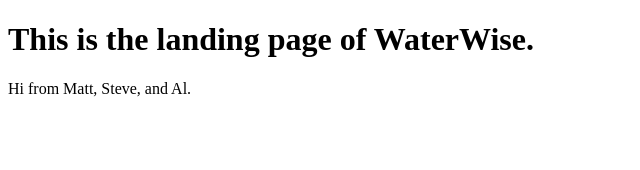
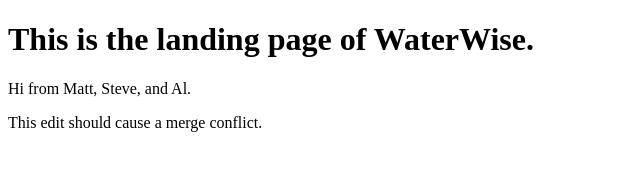
Before and after one commit to mmaeschalck/WaterWise, a plain HTML site: page index.html in a window 1280 px wide. Shown: the whole page, without its empty margins (0-640 px from the left). Drawn offline with Linux system fonts and the light colour scheme.

Commit message:
merge conflict test

```diff
--- a/index.html
+++ b/index.html
@@ -3,5 +3,6 @@
     <body>
         <h1>This is the landing page of WaterWise.</h1>
         <p>Hi from Matt, Steve, and Al.</p>
+        <p>This edit should cause a merge conflict.</p>
     </body>
 </html>
```
